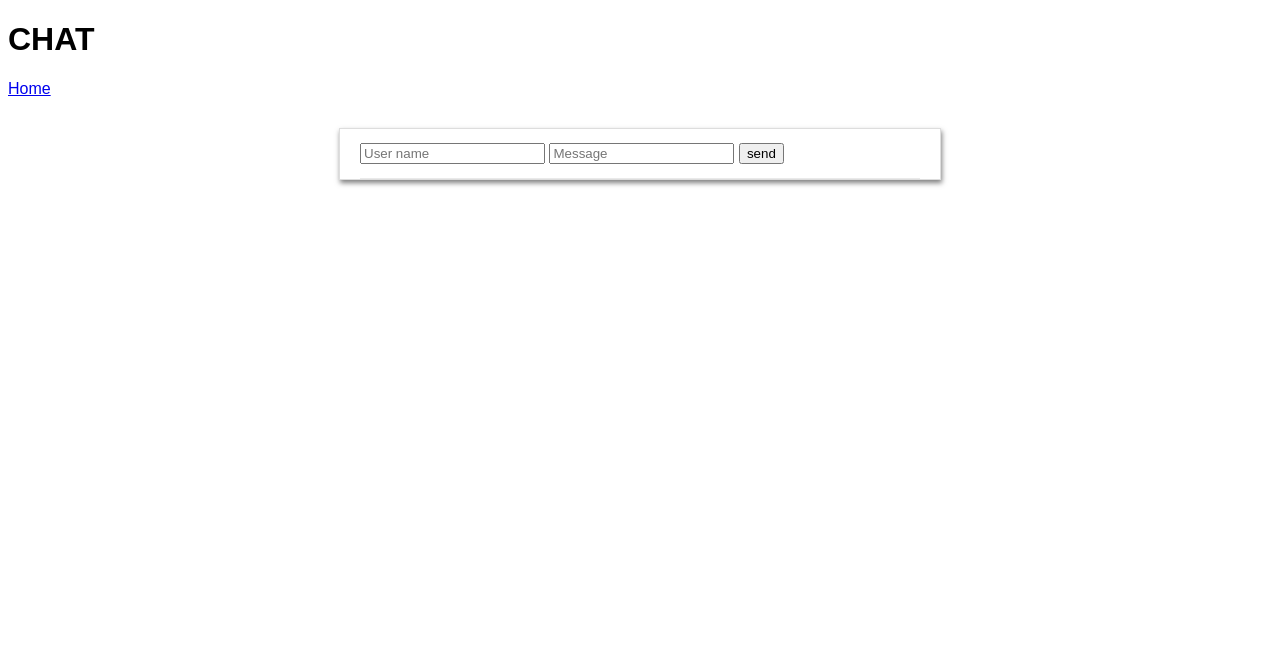
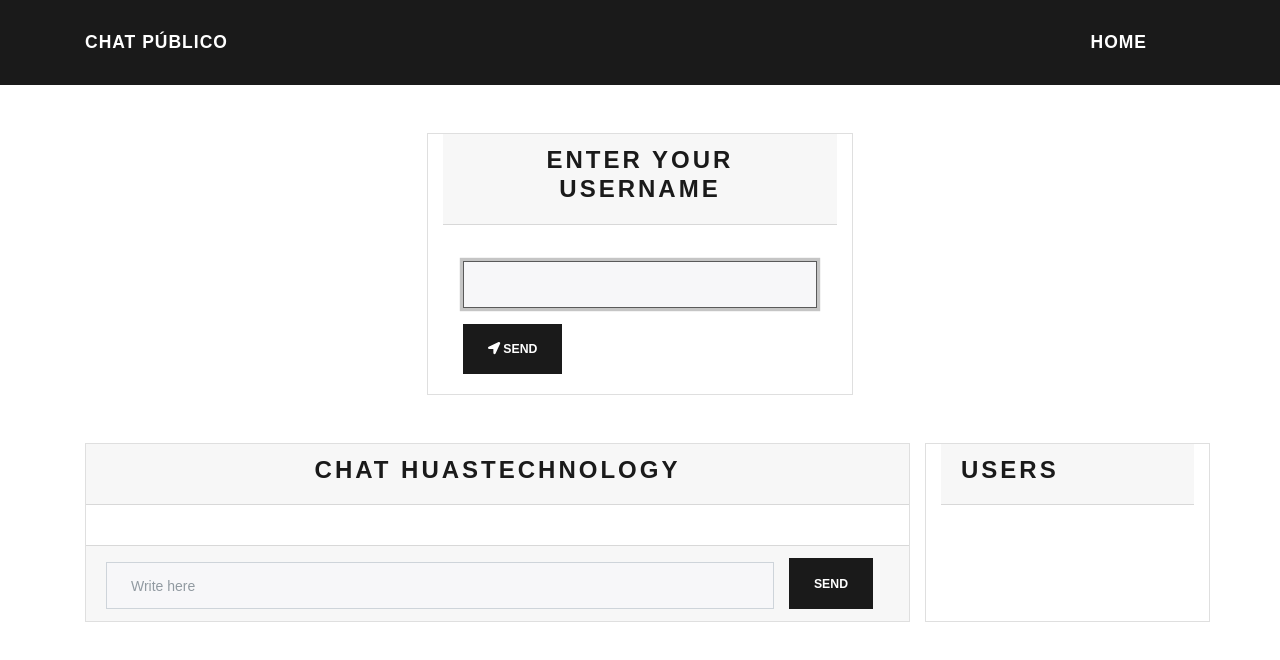
Before and after one commit to DavidMendoza5/CursoNodeSHM, a website: page public/index.html in a window 1280 px wide. Drawn offline with nearby package versions, Linux system fonts and the light colour scheme; files that its build step writes are made by us from their sources; no server answers.

Commit message:
Interfaz del chat y del login

```diff
--- a/public/index.html
+++ b/public/index.html
@@ -1,36 +1,73 @@
 <!DOCTYPE html>
 <html>
     <head>
-        <title>CHAT socket io</title>
-        <link rel="stylesheet" href="./main.css">
+        <title>Chat público</title>
+        <!--STYLE CSS OF BOOTSWATCH CDN-->
+        <link rel="stylesheet" href="https://bootswatch.com/4/lux/bootstrap.min.css">
+        <!-- FONT AWESOME CDN-->
+        <script defer src="https://use.fontawesome.com/releases/v5.0.9/js/all.js"
+        integrity="sha384-8iPTk2s/jMVj81dnzb/iFR2sdA7u06vHJyyLlAd4snFpCl/SnyUjRrbdJsw1pGIl"
+        crossorigin="anonymous"></script>
+        <!--STYLE CSS-->
+        <link rel="stylesheet" href="/css/main.css">
     </head>
     <body>
+        <nav class="navbar navbar-dark bg-primary">
+            <div class="container">
+                <a class="navbar-brand" href="/">Chat público</a>
+                <a class="navbar-brand mx-5" href="http://localhost:8080/#/" target="_blank">Home</a>
+            </div>
+        </nav>
 
-        <h1>CHAT</h1>
-        <a href="http://localhost:8080/#/" target="_blank" type="button">Home</a>
-
-        <div id="chat-container">
-            <div id="chat-window">
-                <div id="output">
-
-                </div>
-                <div id="actions">
-
-                </div>
-                <input type="text" id="username" placeholder="User name">
-                <input type="text" id="message" placeholder="Message">
-                <button id="send" value="send">send</button>
-
+        <!--LOGIN-->
+        <div class="card col-md-4 mx-auto mt-5" id="nickWrap">
+            <div class="card-header text-center"><h3>Enter your username</h3></div>
+            <p id="nickError"></p>
+            <div class="card-body">
+                <form id="nickForm">
+                    <input type="text" id="nickname" class="form-control" autofocus>
+                    <button type="submit" class="btn btn-primary mt-3">
+                        <i class="fas fa-location-arrow"></i> Send
+                    </button>
+                </form>
             </div>
         </div>
 
+        <!--CHAT-->
+        <div class="container" id="contentWrap">
+            <div class="row mt-5">
+                <div class="col-md-9">
+                    <div class="card">
+                        <!--CARD HEADER-->
+                        <div class="card-header text-center"><h3>Chat HuasTechnology</h3></div>
+                        <!--CRAD BODY-->
+                        <div class="card-body" id="chat"></div>
+                        <!--CARD FOOTER-->
+                        <form id="message-form" class="card-footer">
+                            <div class="input-group">
+                                <input type="text" id="message" class="form-control mt-1" placeholder="Write here" autofocus>
+                                <div class="input-group-append">
+                                    <button type="submit" class="btn btn-primary mx-3">Send</button>
+                                </div>
+                            </div>
+                        </form>
+                    </div>
+                </div>
+                <!--LIST OF USERS CONNECTED-->
+                <div class="card col-md-3">
+                    <div class="card-header"><h3>Users</h3></div>
+                    <div class="card-body">
+                        <div id="usernames"></div>
+                    </div>
+                </div>
+            </div>
+        </div>
 
-        <!-- //si pegamos esto en el navegador vemos el codigo -->
-        <!-- crea un variable io que es accesible a todo el html -->
+        <!--JQUERY-->
+        <script src="https://code.jquery.com/jquery-3.5.1.min.js" integrity="sha256-9/aliU8dGd2tb6OSsuzixeV4y/faTqgFtohetphbbj0=" crossorigin="anonymous"></script>
+        <!--SOCKET IO-->
         <script src="socket.io/socket.io.js"></script>
-        <script>
-        var socket = io();
-        </script>
-        <script src="./chat.js"></script>
+        <!--CONNECTION WITH FILE CHAT.JS-->
+        <script src="/js/main.js"></script>
     </body>
 </html>
```
